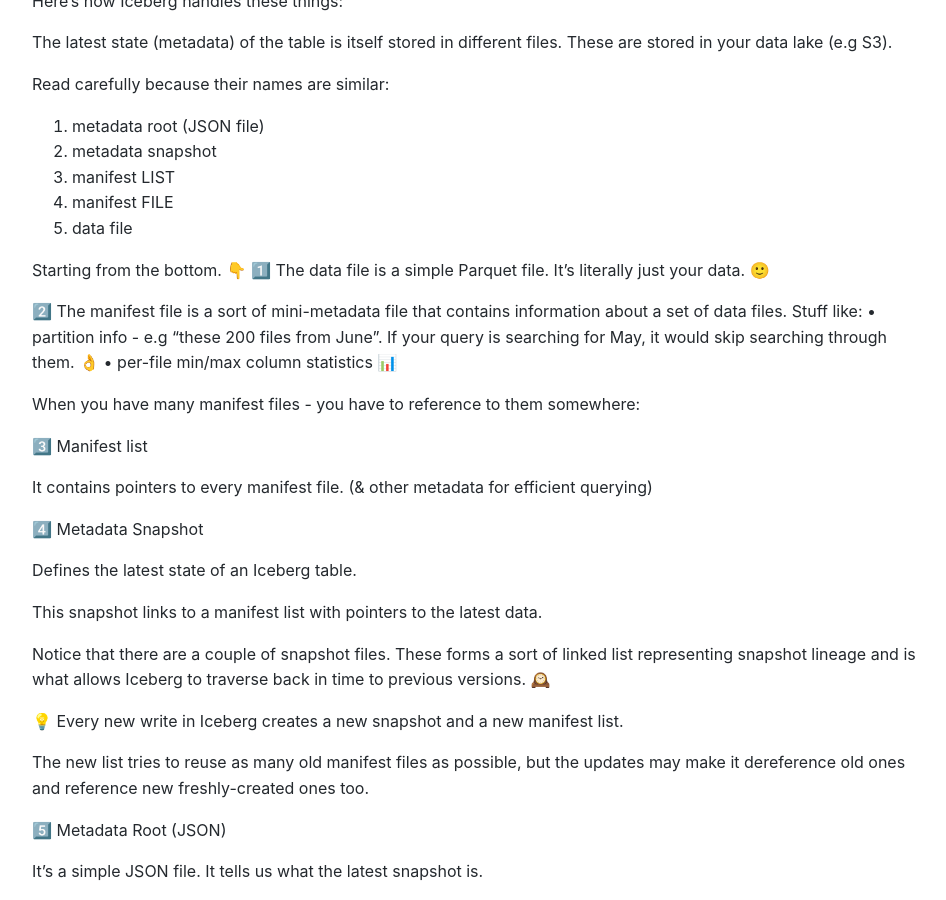
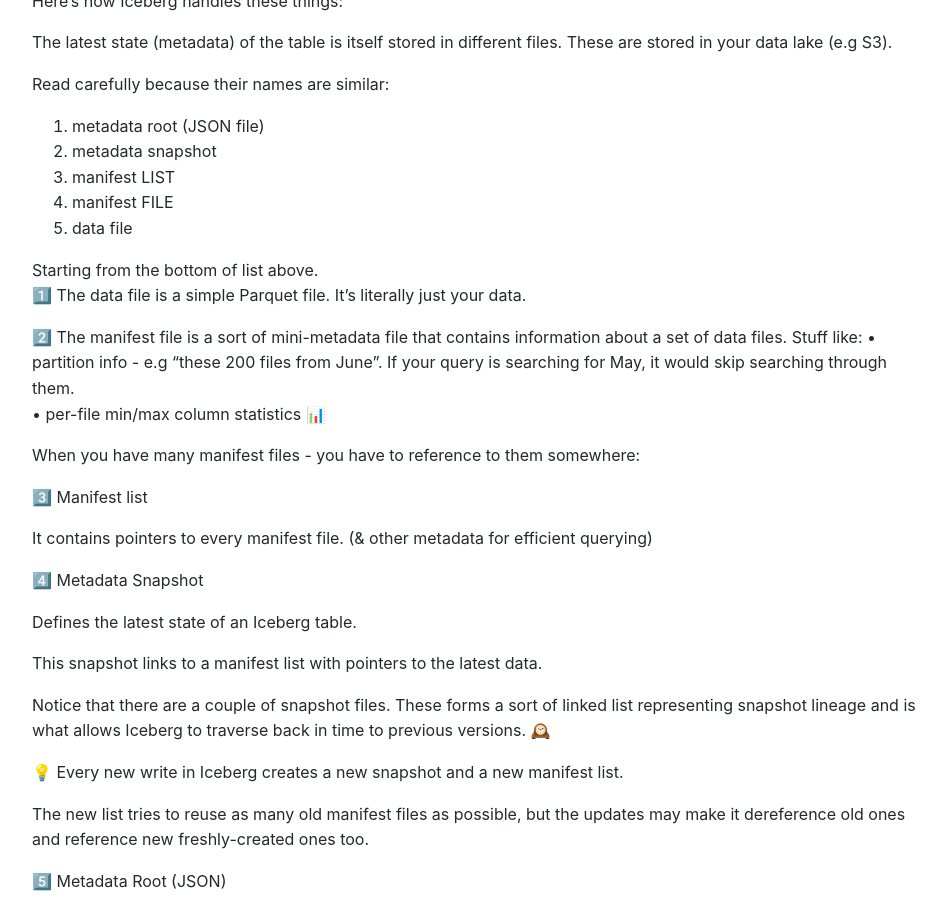
Before and after one commit to Michael-Lubinsky/michael-lubinsky.github.com, a Jekyll site: the page built from spark/iceberg.md, in a window 1280 px wide and 900 px high, scrolled down 1292 px. Shown: the whole window, without its empty margins (158-1104 px from the left). Built offline with Jekyll 4.4.1, drawn with Linux system fonts in a browser that asks for light colours; our own code applies the rules of GitHub Pages for plain Markdown files.

Commit message:
Revise iceberg.md for improved readability
Updated formatting and removed emojis for clarity.

```diff
--- a/spark/iceberg.md
+++ b/spark/iceberg.md
@@ -45,11 +45,11 @@
 4. manifest FILE
 5. data file
 
-Starting from the bottom. 👇
-1️⃣ The data file is a simple Parquet file. It's literally just your data. 🙂
+Starting from the bottom of list above.
+1️⃣ The data file is a simple Parquet file. It's literally just your data.
 
 2️⃣ The manifest file is a sort of mini-metadata file that contains information about a set of data files. Stuff like:
-• partition info - e.g "these 200 files from June". If your query is searching for May, it would skip searching through them. 👌
+• partition info - e.g "these 200 files from June". If your query is searching for May, it would skip searching through them.
 • per-file min/max column statistics 📊
 
 When you have many manifest files - you have to reference to them somewhere:
```
